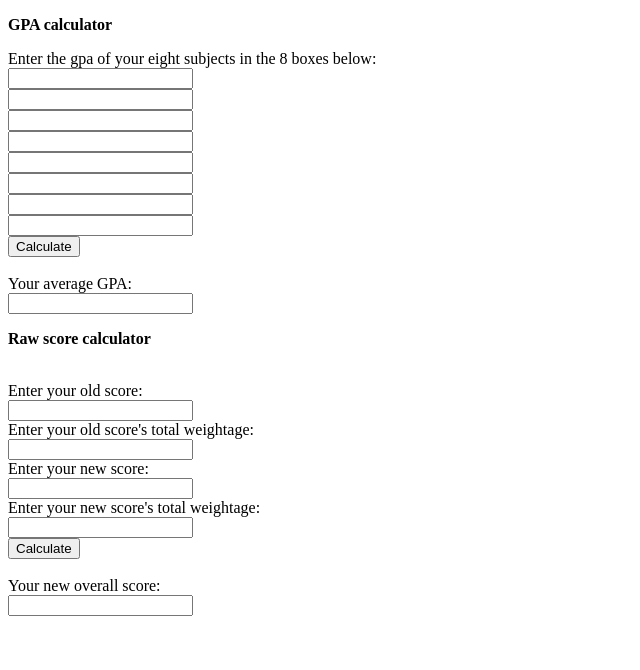
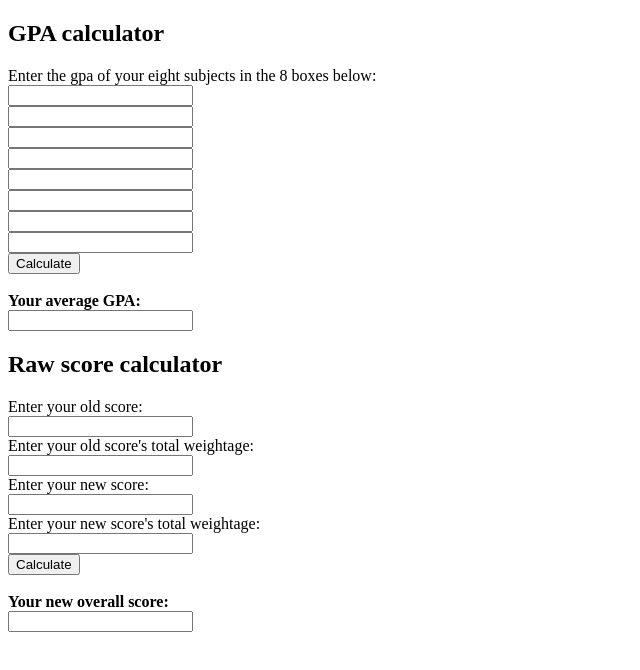
Before and after one commit to haoyangw/ResCal, a plain HTML site: page index.html in a window 1280 px wide. Shown: the whole page, without its empty margins (0-640 px from the left). Drawn offline with Linux system fonts and the light colour scheme.

Commit message:
Some touchups :)

```diff
--- a/index.html
+++ b/index.html
@@ -4,7 +4,7 @@
 <title>GPA/Raw score calculator</title>
 </head>
 <body>
-<p><b>GPA calculator</b></p>
+<p><b><h2>GPA calculator</h2></b></p>
 <form action="" name="gpa">
 Enter the gpa of your eight subjects in the 8 boxes below:<br>
 <input type="text" name="gpa1">
@@ -24,11 +24,11 @@ Enter the gpa of your eight subjects in the 8 boxes below:<br>
 <input type="text" name="gpa8">
 <br>
 <input type="button" name="submit" value="Calculate" onClick="calcGPA(this.form)">
-<br><br>Your average GPA:<br>
+<br><br><b>Your average GPA:</b><br>
 <input type="text" name="GPA">
 </form>
-<p><b>Raw score calculator</b></p>
-<form action="" name="raw"><br>
+<p><b><h2>Raw score calculator</h2></b></p>
+<form action="" name="raw">
 Enter your old score:<br>
 <input type="text" name="oldscore"><br>
 Enter your old score's total weightage:<br>
@@ -39,7 +39,7 @@ Enter your new score's total weightage:<br>
 <input type="text" name="newper">
 <br>
 <input type="button" name="submitRaw" value="Calculate" onClick="calcScore(this.form)">
-<br><br>Your new overall score:<br>
+<br><br><b>Your new overall score:</b><br>
 <input type="text" name="rawScore">
 </form>
 <script type="text/javascript">
```
